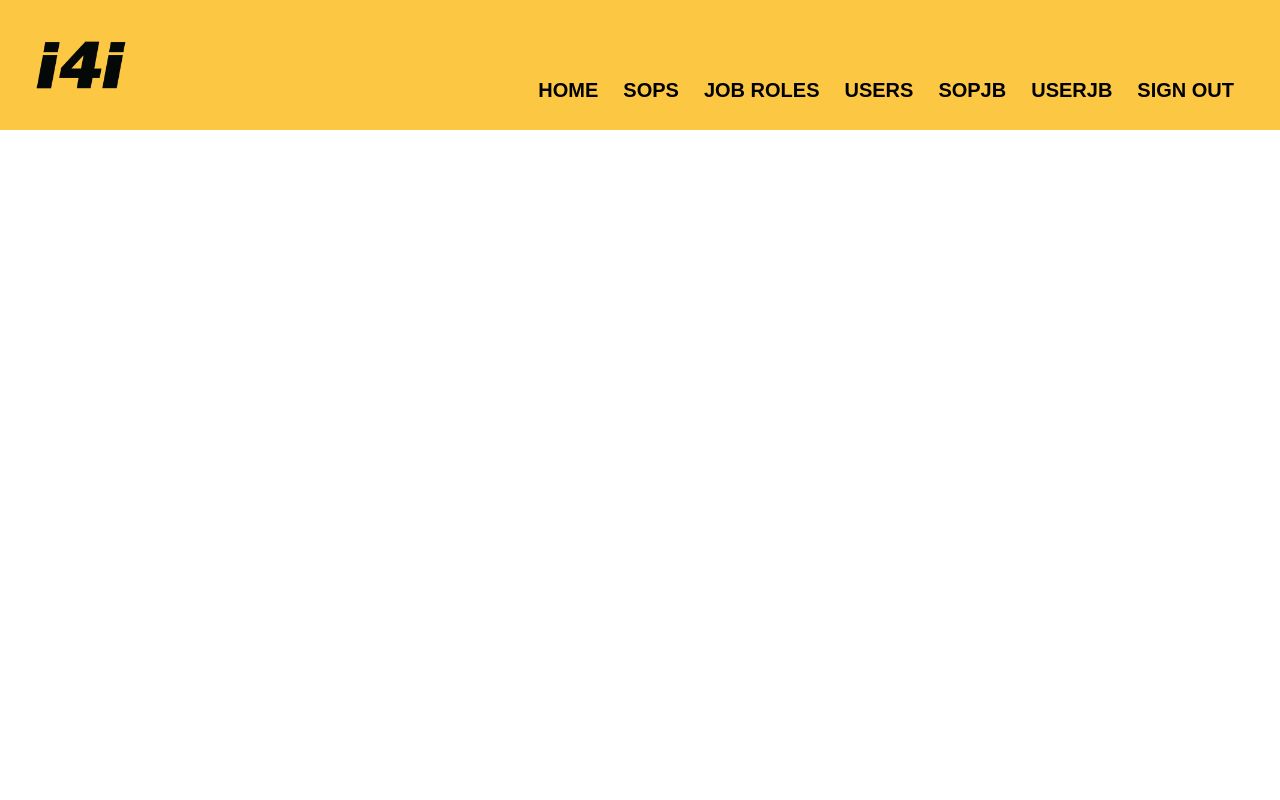
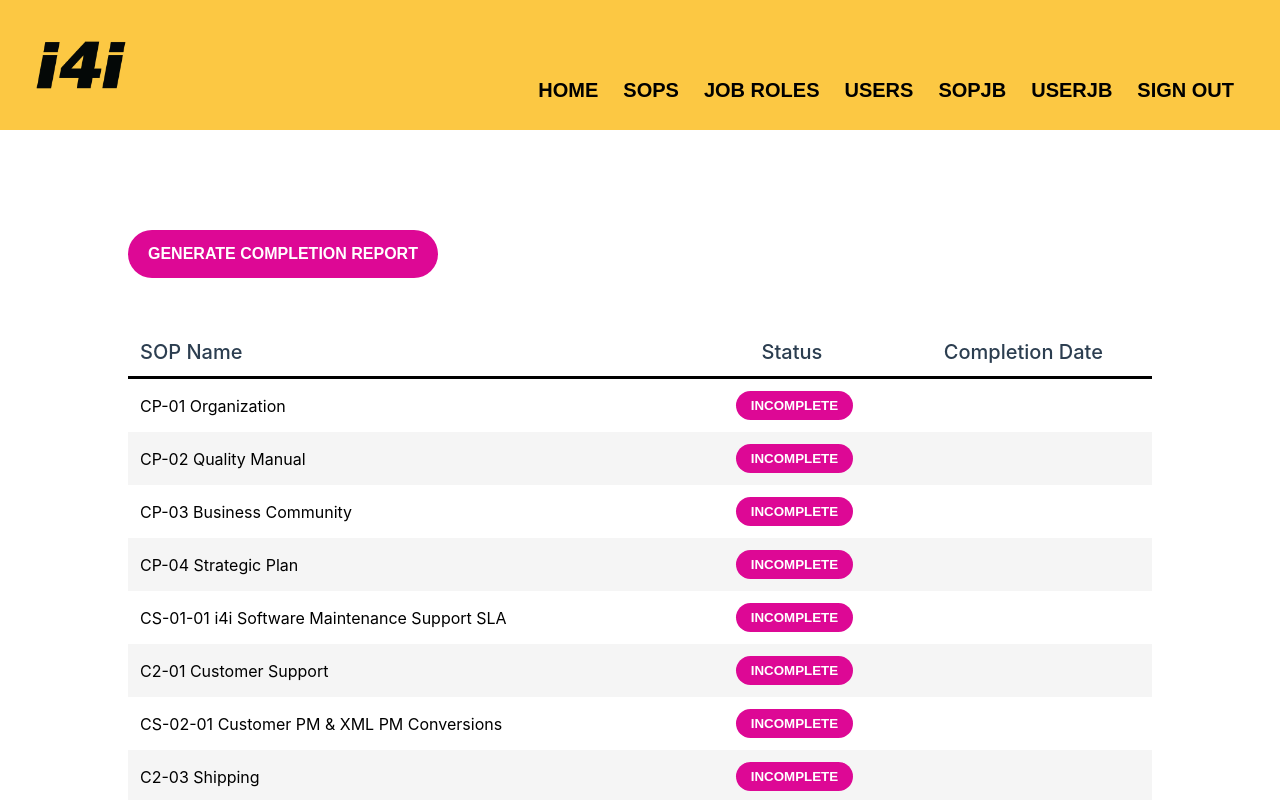
Before and after one commit to karryberry/SOP, a React (Create React App) app: page / in a window 1280 px wide. Both pictures are taken after typing "Sample", "Sample123" into the empty fields and a click on the button "LOG IN". Shown: the top 800 px of the page. Built offline with nearby package versions, Linux system fonts and the light colour scheme.

Commit message:
changed route of home page

```diff
--- a/package.json
+++ b/package.json
@@ -29,7 +29,7 @@
     "test": "react-scripts test",
     "eject": "react-scripts eject",
     "predeploy": "npm run build",
-    "deploy": "master -d build"
+    "deploy": "gh-pages -d build"
   },
   "eslintConfig": {
     "extends": [
--- a/src/App.js
+++ b/src/App.js
@@ -29,7 +29,7 @@ function App() {
       {authenticated && <Navbar onClick={handleAuthenticateFalse}/>}
         <Routes>
           {!authenticated && <Route path="/" element={<SignIn onClick={handleAuthenticateTrue}/>} />}
-          <Route path="/Home" element={<GeneralHomeTable/>}/>
+          <Route path="/" element={<GeneralHomeTable/>}/>
           <Route path="/SOPs" element={<AdminHomeTable/>}/>
           <Route path="/JobRoles" element={<JobRoleTable/>}/>
           <Route path="/Users" element={<UserTable/>}/>
--- a/src/components/Navbar.js
+++ b/src/components/Navbar.js
@@ -10,7 +10,7 @@ export default function Navbar(props) {
                 <img className = "nav--logo" src="./i4i.png" alt="i4i logo"/>
                 <ul className="nav-pages">
                     <li>
-                        <Link to="/Home">
+                        <Link to="/">
                             <NavButton navButtonName="HOME"></NavButton>
                         </Link>
                     </li>
```
Also changed, not shown: 1 other file (tests, documents, lock files or other folders).
